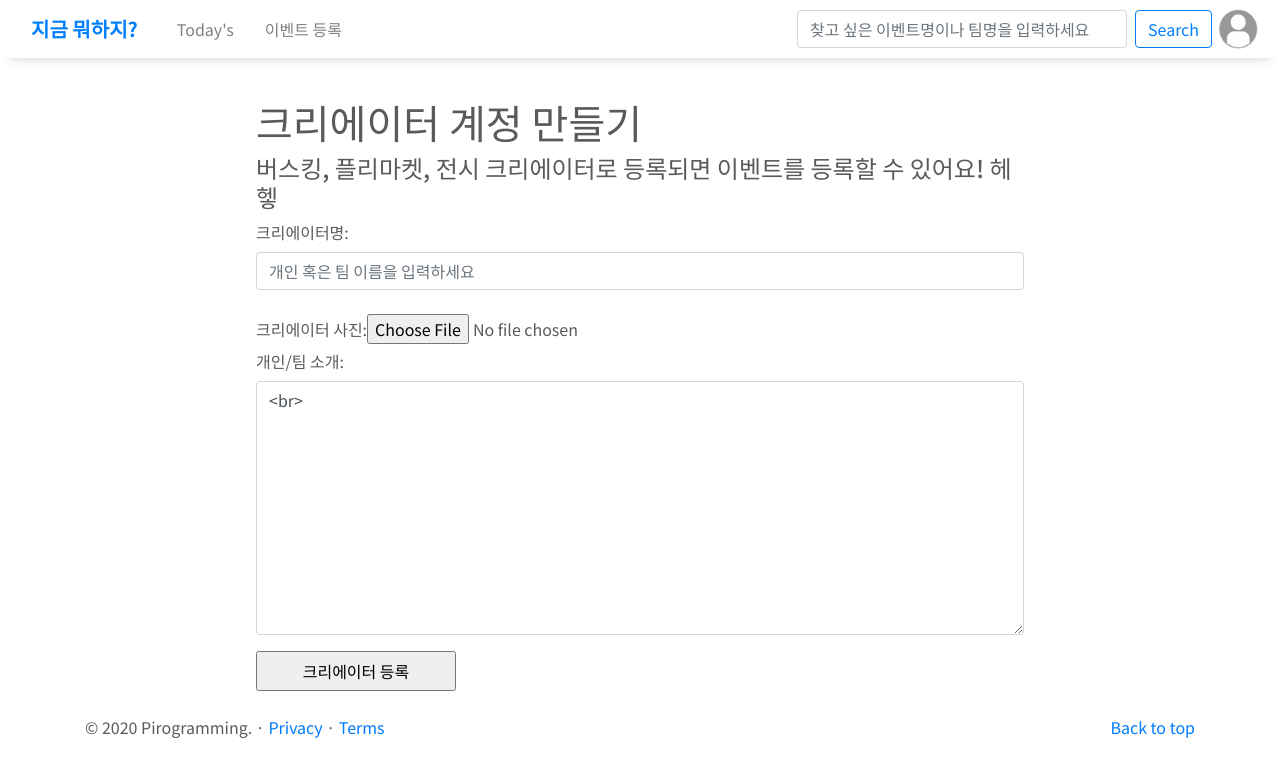
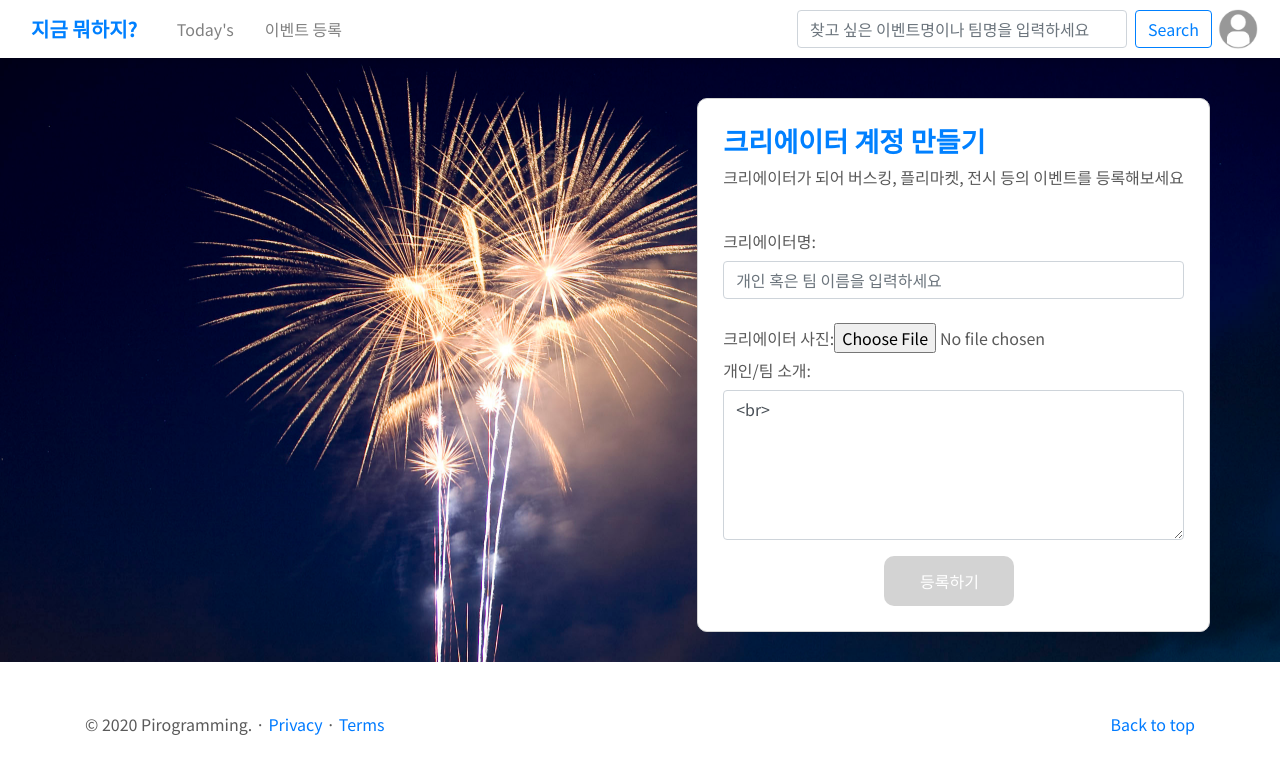
Before and after one commit to pirogramming/HelloEvent, a Django app: page /login/create_creator/ in a window 1280 px wide. Shown: the top 777 px of the page. Run offline with Django 3.2, Linux system fonts and the light colour scheme; the visitor is signed in with stand-in values (Sample User, id 1); some libraries are stand-ins or nearby versions.

Commit message:
enroll_creator css 하는중

```diff
--- a/login/forms.py
+++ b/login/forms.py
@@ -69,11 +69,12 @@ class CreatorForm(forms.ModelForm):
         exclude = ('member',)
         widgets = {
             'creator_name': forms.TextInput(
-                attrs={'class': 'form-control', 'style': 'width:80%', 'style': 'margin:0 auto',
+                attrs={'class': 'form-control', 'style': 'width: 80%', 'style': 'margin:0 auto',
                        'placeholder': '개인 혹은 팀 이름을 입력하세요'}
             ),
+
             'desc': forms.Textarea(
-                attrs={'class': 'form-control', 'style': 'width:100%', 'placeholder': '크리에이터 개인/팀 간략한 소개를 적어주세요'}
+                attrs={'class': 'form-control', 'style': 'width:100%', 'style': 'height: 150px;', 'placeholder': '크리에이터 개인/팀 간략한 소개를 적어주세요', }
             )
         }
         labels = {
--- /dev/null
+++ b/login/static/login/enroll_creator.css
@@ -0,0 +1,14 @@
+main {
+    /*background-color: yellow;*/
+    background-image: url("/static/img/이건가.jpg");
+    background-size: cover;
+
+}
+
+button {
+     background-color: lightgray;
+}
+
+button:hover {
+    background-color: #0080ff;
+}
--- a/login/templates/login/enroll_creator.html
+++ b/login/templates/login/enroll_creator.html
@@ -3,18 +3,25 @@
 
 {% block custom_style %}
 <link rel="stylesheet" href="{% static 'login/login.css' %}">
+<link rel="stylesheet" href="{% static 'login/enroll_creator.css' %}">
 {% endblock %}
 
 {% block main %}
 {% if user.is_authenticated %}
-    <div class="creating">
-        <h1>크리에이터 계정 만들기</h1>
-        <h4>버스킹, 플리마켓, 전시 크리에이터로 등록되면 이벤트를 등록할 수 있어요! 헤헿</h4>
+<div class="creating"
+     style="margin-right: 70px; margin-bottom: 30px; float: right; border: 1px solid lightgray; padding: 25px; border-radius: 10px; background-color: white;">
+    <h1 style="color: #0080ff; font-weight: 700; font-size: 1.7rem; ">크리에이터 계정 만들기</h1>
+    <p>크리에이터가 되어 버스킹, 플리마켓, 전시 등의 이벤트를 등록해보세요</p>
+    <br/>
     <form id="enroll_creator" method="post" action="" enctype="multipart/form-data">
         {% csrf_token %}
         {{ form|linebreaks }}
-            <input id="enroll_btn" type="submit" value="크리에이터 등록">
+        <button type="submit" value="크리에이터 등록"
+            style="margin-left: 35%; text-align: center!important;  height: 50px; width: 130px; border:none; border-radius: 10px;color: white; ">
+        등록하기
+    </button>
     </form>
+
 </div>
 {% else %}
 <script type="text/javascript">alert('로그인이 필요합니다')
--- a/login/views.py
+++ b/login/views.py
@@ -112,7 +112,7 @@
     if request.method == 'POST':
         form = CreatorForm(request.POST, request.FILES)
         if form.is_valid():
-            print(1)
+            # print(1)
             creator = form.save(commit=False)
             creator.member = Member.objects.get(id=request.user.pk)
             creator.save()
```
Lines whose indentation alone changed are shown as unchanged.
